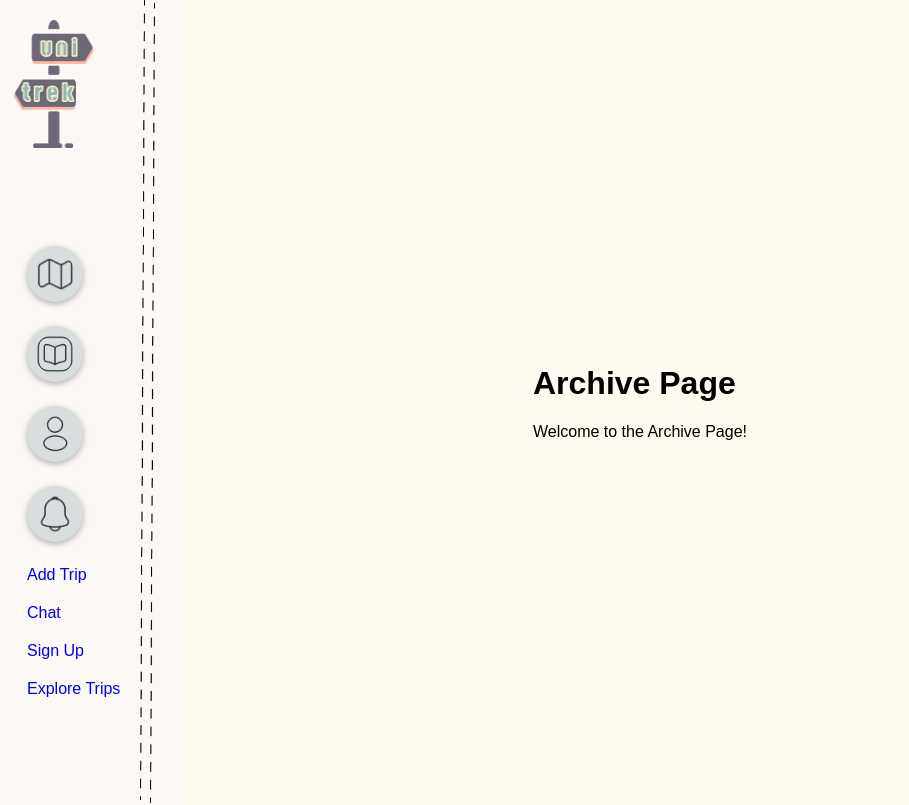
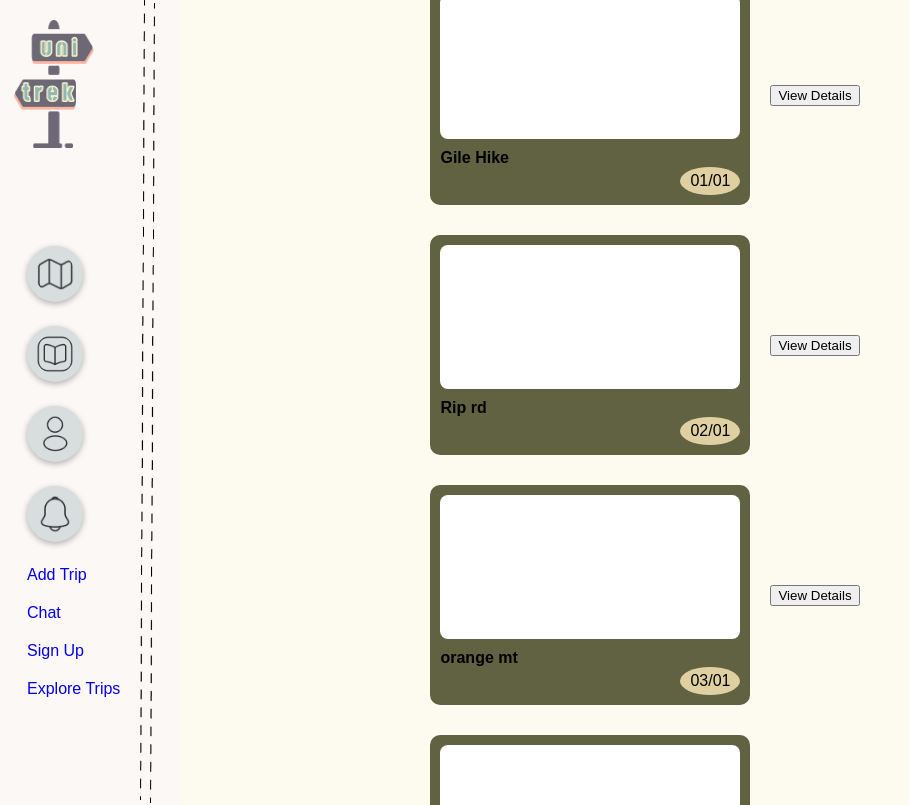
Before and after one commit to Arizbethrojas/TrailheadFrontend, a React (Create React App) app: page /archive in a window 1280 px wide. Shown: the top 805 px of the page, without its empty margins (0-909 px from the left). Built offline with nearby package versions, Linux system fonts and the light colour scheme.

Commit message:
archive and filtering abilities

```diff
--- a/src/screens/Archive.js
+++ b/src/screens/Archive.js
@@ -1,11 +1,86 @@
-// src/screens/Archive.js
-import React from 'react';
+import React, { useState, useEffect } from 'react';
+import '../styles/globalStyles.css';
+import TripCard from '../components/TripCard';
+import TripModal from '../screens/TripModal';
 
-const Archive = () => (
-  <div>
-    <h1>Archive Page</h1>
-    <p>Welcome to the Archive Page!</p>
-  </div>
-);
+const Archive = () => {
+  const [selectedTrip, setSelectedTrip] = useState(null);
+  const [showModal, setShowModal] = useState(false);
+  const [filterBySubclub, setFilterBySubclub] = useState('');
+  const [filterBySignUp, setFilterBySignUp] = useState(false);
+  const [tripsData, setTripsData] = useState([]);
+
+  useEffect(() => {
+    const fetchTrips = async () => {
+      const pastTrips = [
+        { id: 1, title: "Gile Hike", date: "01/01", leader: "sammy", subclub: "Hiking", signedUp: true },
+        { id: 2, title: "Rip rd", date: "02/01", leader: "soni", subclub: "Biking", signedUp: false },
+        { id: 3, title: "orange mt", date: "03/01", leader: "ari", subclub: "Hiking", signedUp: true },
+        { id: 4, title: "climbing gym", date: "03/01", leader: "Dara", subclub: "Climbing", signedUp: false },
+      ];
+      setTripsData(pastTrips);
+    };
+    fetchTrips();
+  }, []);
+
+  const handleTripClick = (trip) => {
+    setSelectedTrip(trip);
+    setShowModal(true);
+  };
+
+  const handleFilterChange = (event) => {
+    setFilterBySubclub(event.target.value);
+  };
+
+  const toggleSignUpFilter = () => {
+    setFilterBySignUp(!filterBySignUp);
+  };
+
+  const filteredTrips = tripsData.filter((trip) => {
+    const subclubMatch = filterBySubclub ? trip.subclub === filterBySubclub : true;
+    const signUpMatch = filterBySignUp ? trip.signedUp === true : true;
+    return subclubMatch && signUpMatch;
+  });
+
+  return (
+    <div className="archive-trips">
+      <div className="header">
+        <h1>Archive of Trips</h1>
+      </div>
+
+      {/* Filters Container */}
+      <div className="filters-container">
+        <div className="filters">
+          <label>
+            Outdoor subclub:
+            <select value={filterBySubclub} onChange={handleFilterChange}>
+              <option value="">All</option>
+              <option value="Hiking">Hiking</option>
+              <option value="Biking">Biking</option>
+              <option value="Climbing">Climbing</option>
+            </select>
+          </label>
+          <label>
+            <input type="checkbox" checked={filterBySignUp} onChange={toggleSignUpFilter} />
+            My trips
+          </label>
+        </div>
+      </div>
+
+      <div className="archive-trips">
+        {filteredTrips.map((trip) => (
+          <div key={trip.id} style={{ display: 'flex', alignItems: 'center', marginBottom: '10px' }}>
+            <TripCard title={trip.title} date={trip.date} />
+            <button onClick={() => handleTripClick(trip)} style={{ marginLeft: '10px' }}>
+              View Details
+            </button>
+          </div>
+        ))}
+      </div>
+
+      <TripModal show={showModal} onHide={() => setShowModal(false)} trip={selectedTrip} />
+    </div>
+  );
+};
 
 export default Archive;
--- a/src/styles/globalStyles.css
+++ b/src/styles/globalStyles.css
@@ -43,3 +43,21 @@ body {
   h2 {
     margin-top: 40px;
   }
+
+
+  .filters-container {
+    top: 20px;
+    right: 20px;
+    padding: 15px;
+    border-radius: 8px;
+    box-shadow: 0px 0px 10px rgba(0, 0, 0, 0.1);
+    z-index: 10;
+    display: flex;
+    flex-direction: column; /*drop down menu*/
+    align-items: flex-start;
+  }
+
+
+  .archive-trips {
+    flex-wrap: wrap;
+  }
```
